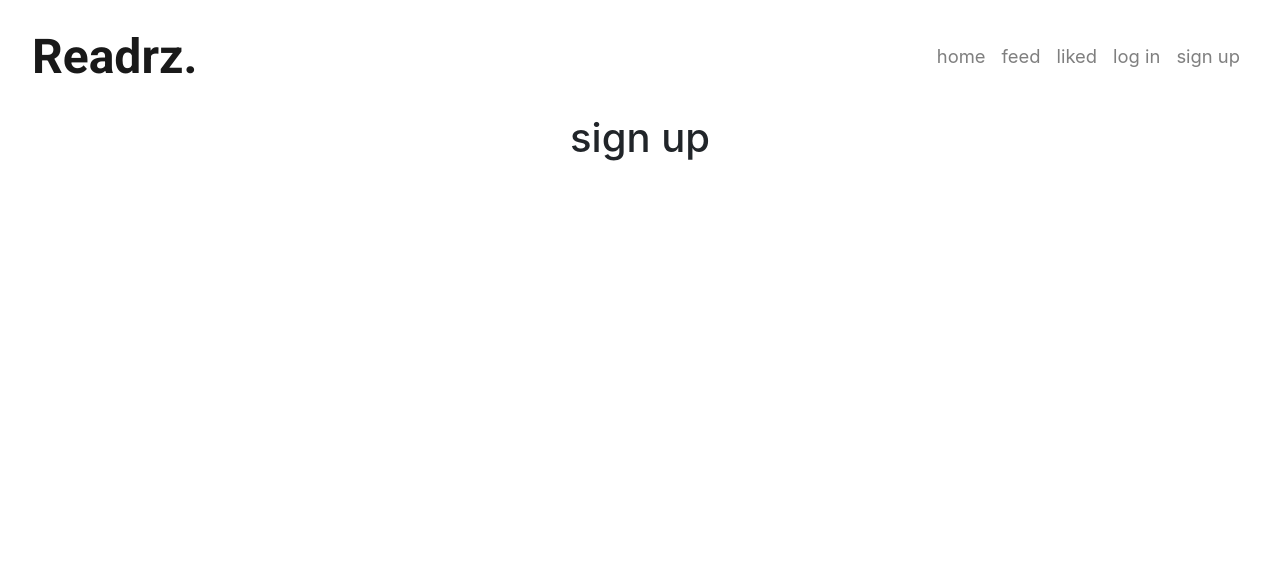
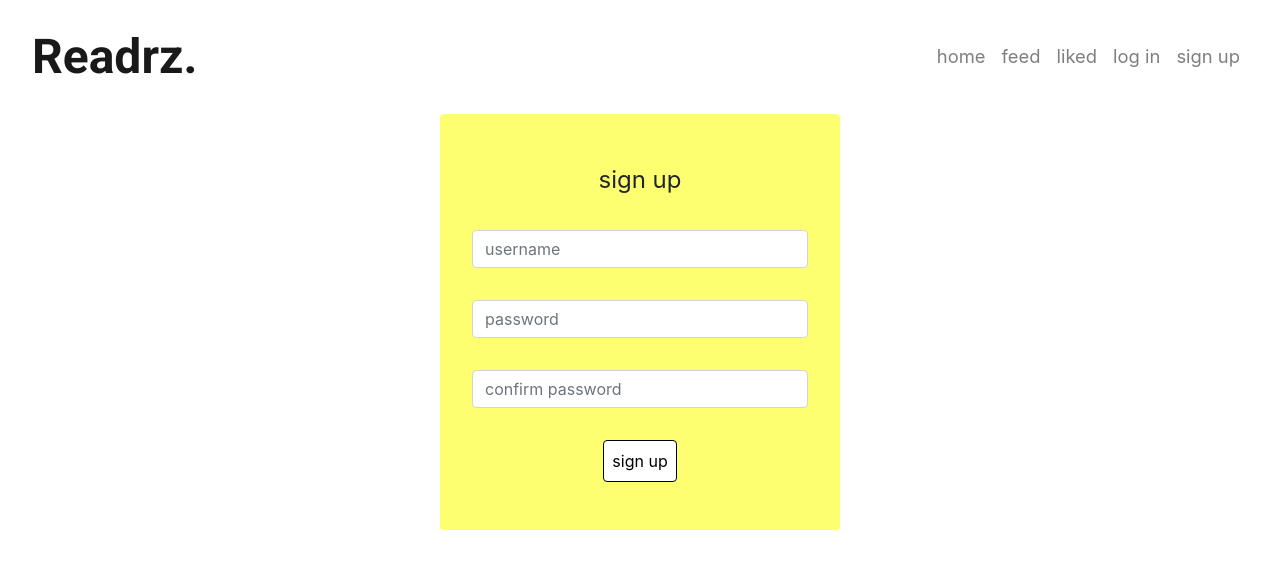
Before and after one commit to isabellaobrien/readrz, a React (Create React App) app: page /signup in a window 1280 px wide. Shown: the top 568 px of the page. Built offline with nearby package versions, Linux system fonts and the light colour scheme.

Commit message:
Create and style SignUp component

```diff
--- a/src/App.js
+++ b/src/App.js
@@ -4,6 +4,7 @@ import './App.css';
 import NavBar from './components/NavBar';
 import { Route, Switch } from "react-router-dom";
 import "./api/axiosDefaults";
+import SignUpForm from './pages/auth/SignUpForm';
 
 function App() {
   return (
@@ -13,7 +14,7 @@ function App() {
         <Switch>
           <Route exact path="/" render={() => <h1>home page</h1>} />
           <Route exact path="/login" render={() => <h1>log in</h1>} />
-          <Route exact path="/signup" render={() => <h1>sign up</h1>} />
+          <Route exact path="/signup" render={() => <SignUpForm />} />
           <Route render={() => <p>Page not found!</p>} />
         </Switch>
       </Container>
--- a/src/api/axiosDefaults.js
+++ b/src/api/axiosDefaults.js
@@ -1,5 +1,5 @@
 import axios from "axios";
 
-axios.defaults.baseURL = "https://readrz-1bd3cc625808.herokuapp.com/";
+axios.defaults.baseURL = "https://reading-media-api-9661e3dfdf56.herokuapp.com/";
 axios.defaults.headers.post["Content-Type"] = "multipart/form-data";
 axios.defaults.withCredentials = true;
--- /dev/null
+++ b/src/pages/auth/SignUpForm.js
@@ -0,0 +1,102 @@
+import React, {useState} from 'react'
+import {Form, Alert} from 'react-bootstrap'
+import styles from "../../styles/Forms.module.css"
+import { useHistory } from 'react-router-dom';
+import axios from 'axios';
+
+const SignUpForm = () => {
+    const [signUpData, setSignUpData] = useState({
+        username: "",
+        password1: "",
+        password2: "",
+    })
+
+    const {username, password1, password2} = signUpData;
+
+    const [errors, setErrors] = useState({})
+
+    const history = useHistory();
+
+    const handleChange = (event) => {
+        setSignUpData({
+            ...signUpData,
+            [event.target.name]: event.target.value,
+        })
+    }
+
+    const handleSubmit = async (event) => {
+        event.preventDefault();
+        try{
+            await axios.post("/dj-rest-auth/registration/", signUpData);
+            history.push("/login");
+        }catch (err){
+            setErrors(err.response?.data);
+        }
+    }
+  return (
+    <div className={styles.container}>
+        <Form onSubmit={handleSubmit}>
+            <p className={styles.title}>sign up</p>
+            <Form.Group controlId="username" className={styles.input}>
+                <Form.Label className="d-none">username</Form.Label>
+                <Form.Control
+                    type="text"
+                    placeholder="username"
+                    name="username"
+                    value={username}
+                    onChange={handleChange}
+                />
+
+            </Form.Group>
+            {errors.username?.map((message, idx) => (
+                <Alert key={idx} variant="warning">
+                    {message}
+                </Alert>
+            ))}
+
+            <Form.Group controlId="password1" className={styles.input}>
+                <Form.Label className="d-none">Password</Form.Label>
+                <Form.Control
+                    type="password"
+                    placeholder="password"
+                    name="password1"
+                    value={password1}
+                    onChange={handleChange}
+                />
+            </Form.Group>
+            {errors.password1?.map((message, idx) => (
+                <Alert key={idx} variant="warning">
+                    {message}
+                </Alert>
+            ))}
+
+            <Form.Group controlId="password2" className={styles.input}>
+                <Form.Label className="d-none">Password</Form.Label>
+                <Form.Control
+                    type="password"
+                    placeholder="confirm password"
+                    name="password2"
+                    value={password2}
+                    onChange={handleChange}
+                />
+            </Form.Group>
+            {errors.password2?.map((message, idx) => (
+                <Alert key={idx} variant="warning">
+                    {message}
+                </Alert>
+            ))}
+
+            <button type="submit" className={styles.btn}>
+                sign up
+            </button>
+            {errors.non_field_errors?.map((message, idx) => (
+                <Alert key={idx} variant="warning">
+                    {message}
+                </Alert>
+            ))}
+        </Form>
+    </div>
+  )
+}
+
+export default SignUpForm
--- /dev/null
+++ b/src/styles/Forms.module.css
@@ -0,0 +1,25 @@
+.container{
+    width: 25rem;
+    margin: auto;
+    background-color: #FDFF70;
+    padding: 3rem 2rem ;
+    border-radius: 0.25rem;
+    margin-bottom: 5rem;
+}
+
+.title{
+    font-size: 1.5rem;
+    padding-bottom: 1rem;
+}
+
+.input{
+    padding-bottom: 1rem;
+}
+
+.btn{
+    color: black;
+    background-color: white;
+    padding: 0.5rem;
+    border-radius: 0.25rem;
+    border: black solid 1px;
+}
```
